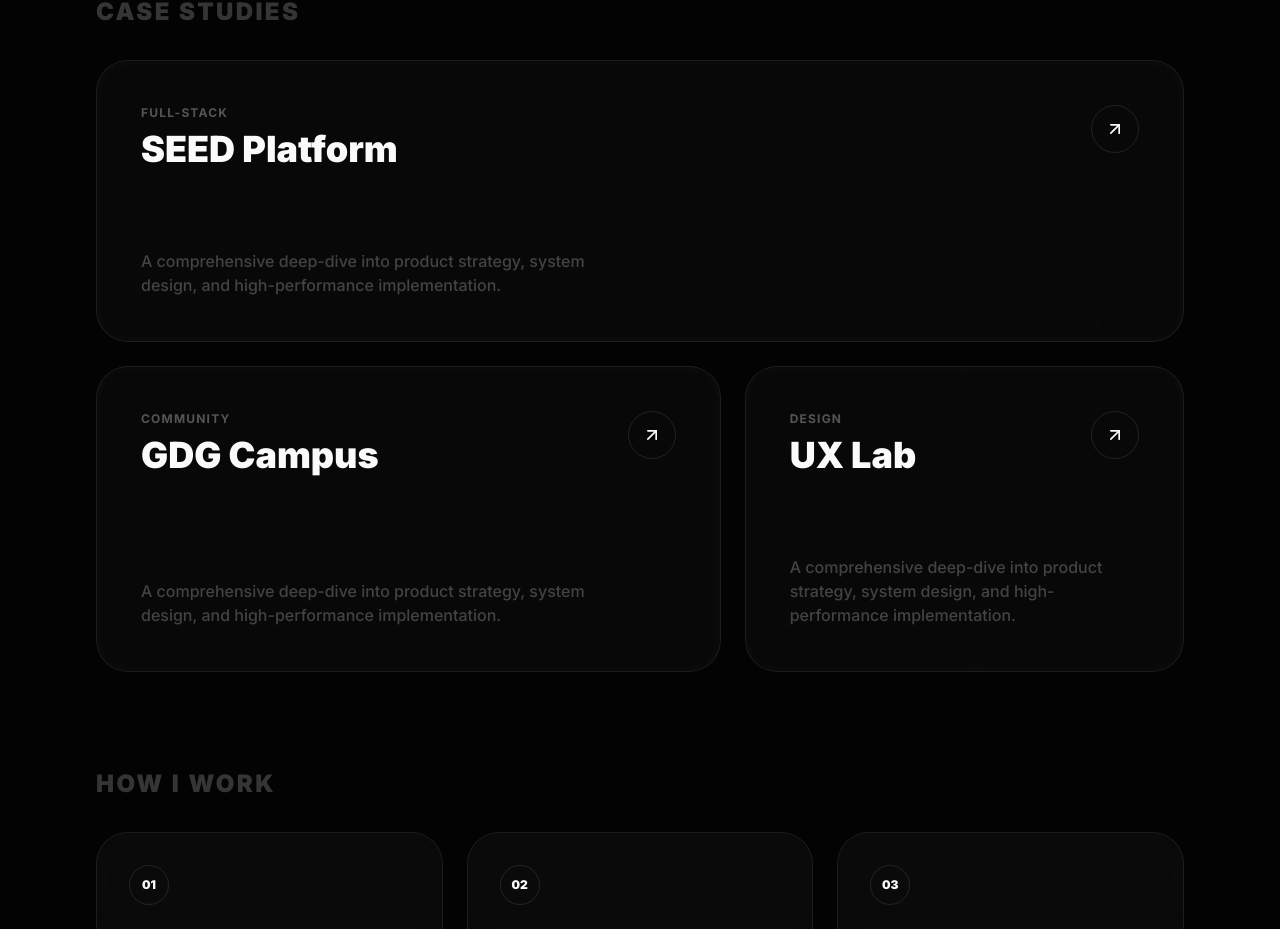
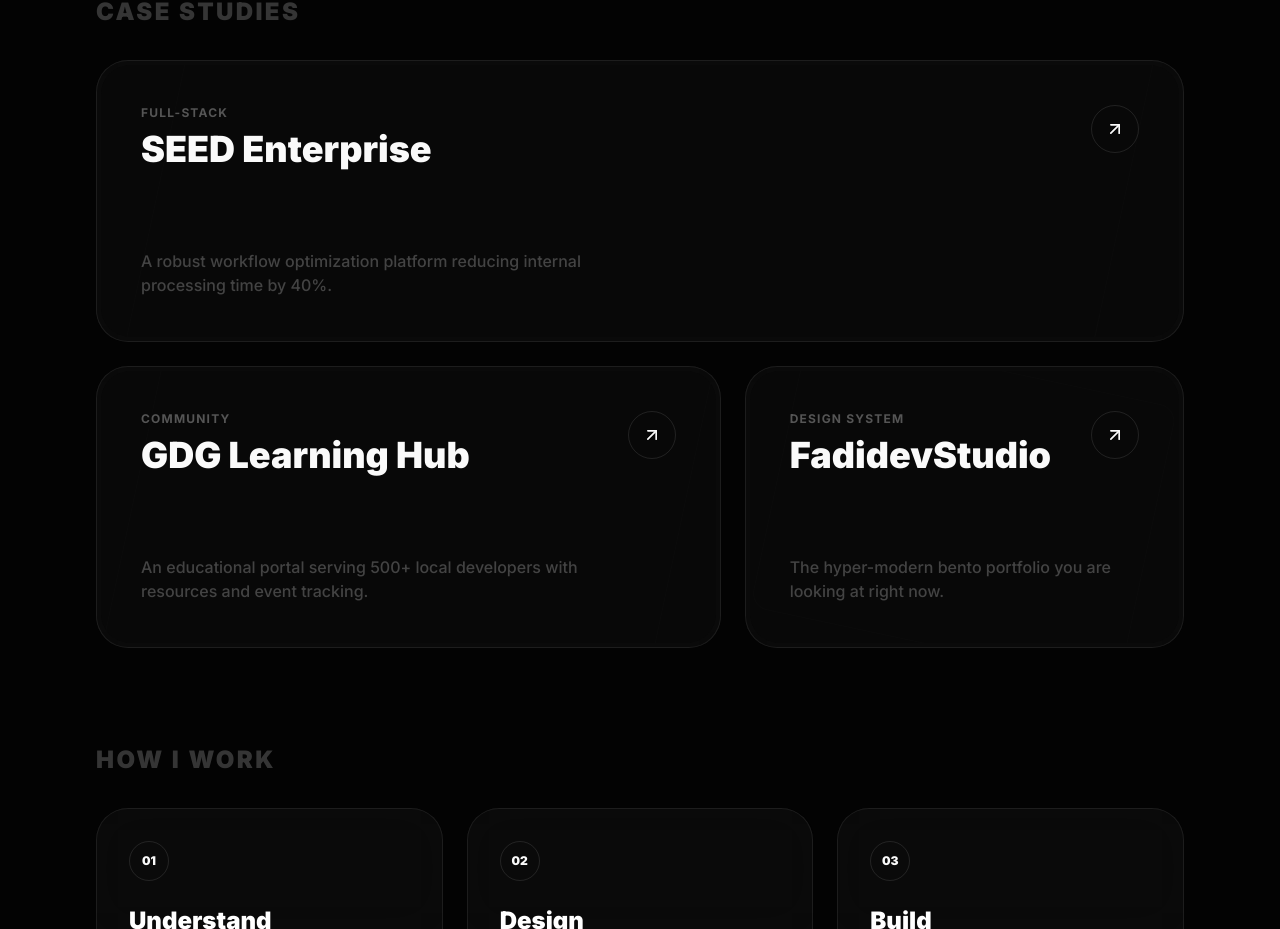
Before and after one commit to fadigatardzenyuy/portfolio-fadidev, a Next.js app: page / in a window 1280 px wide. Shown: the part 1418-2347 px from the top of the page. Built offline with nearby package versions, Linux system fonts and the light colour scheme.

Commit message:
fix: update project data with real case studies

```diff
--- a/components/bento-projects.tsx
+++ b/components/bento-projects.tsx
@@ -2,22 +2,25 @@
 
 const PROJECTS = [
     {
-        title: 'SEED Platform',
+        title: 'SEED Enterprise',
         category: 'Full-Stack',
         span: 'col-span-12 lg:col-span-12',
         color: 'from-indigo-500/10',
+        description: 'A robust workflow optimization platform reducing internal processing time by 40%.'
     },
     {
-        title: 'GDG Campus',
+        title: 'GDG Learning Hub',
         category: 'Community',
         span: 'col-span-12 md:col-span-7',
         color: 'from-purple-500/10',
+        description: 'An educational portal serving 500+ local developers with resources and event tracking.'
     },
     {
-        title: 'UX Lab',
-        category: 'Design',
+        title: 'FadidevStudio',
+        category: 'Design System',
         span: 'col-span-12 md:col-span-5',
         color: 'from-blue-500/10',
+        description: 'The hyper-modern bento portfolio you are looking at right now.'
     }
 ];
 
@@ -50,7 +53,7 @@
 
                                 <div className="relative z-10 mt-20 opacity-40 group-hover:opacity-100 transition-opacity">
                                     <p className="max-w-md font-medium text-white/60">
-                                        A comprehensive deep-dive into product strategy, system design, and high-performance implementation.
+                                        {project.description}
                                     </p>
                                 </div>
                             </div>
```
